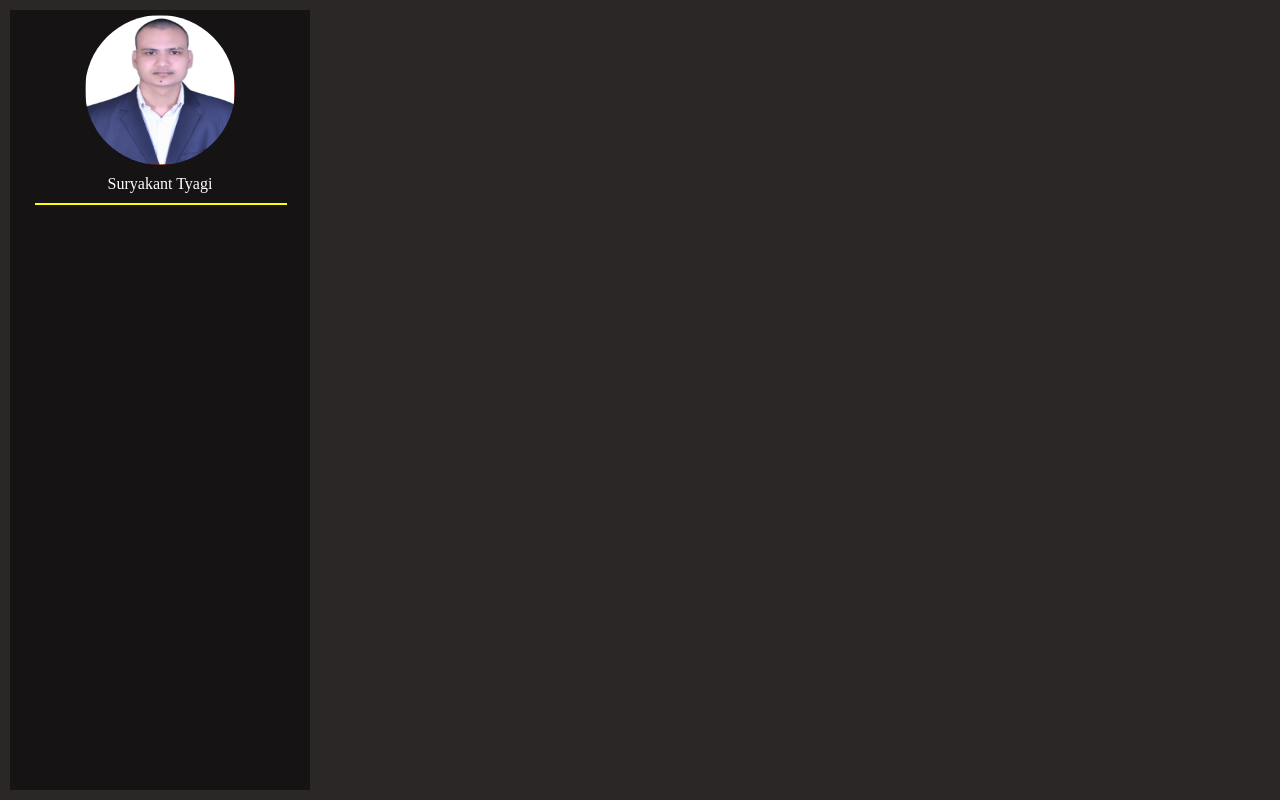
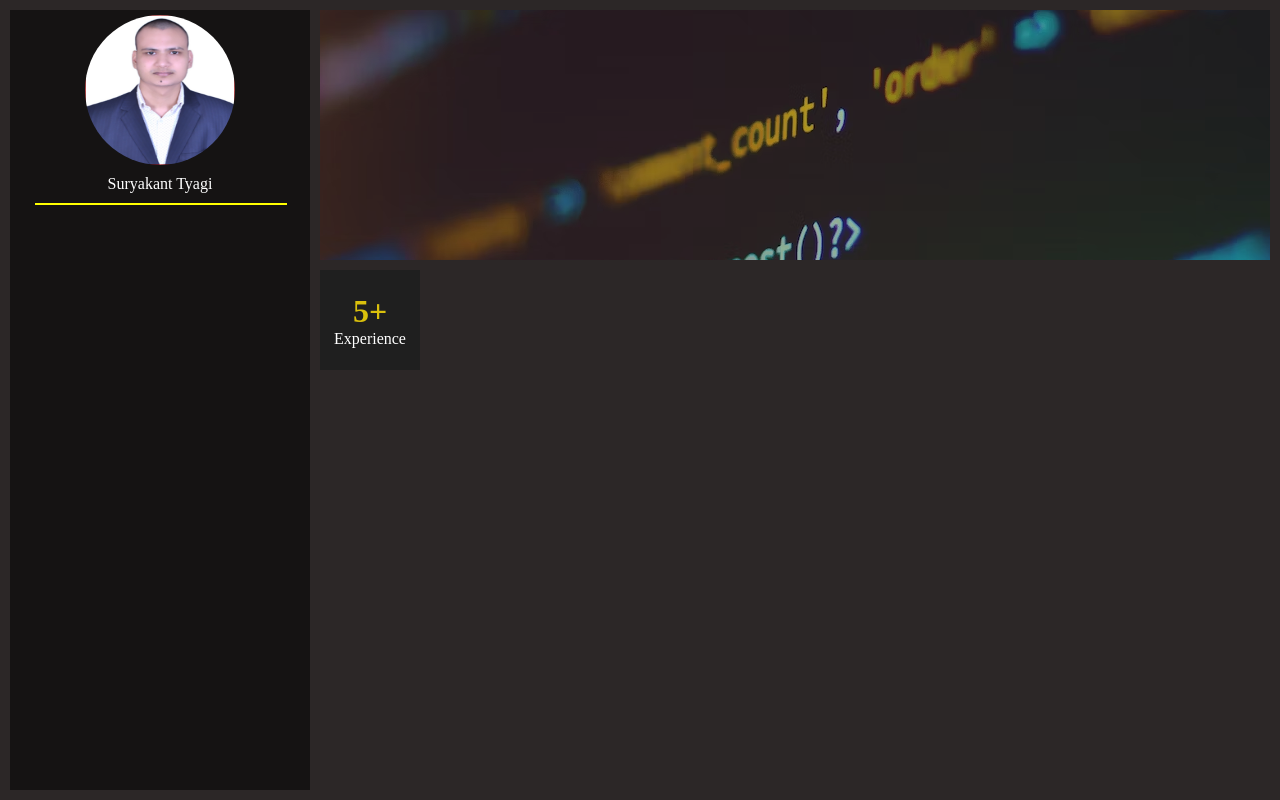
Before and after one commit to suryakanttyagi/profile-builder, a React (Create React App) app: page / in a window 1280 px wide. Built offline with nearby package versions, Linux system fonts and the light colour scheme.

Commit message:
added badge and main content

```diff
--- a/src/components/App.js
+++ b/src/components/App.js
@@ -6,7 +6,7 @@ function App() {
   return (
     <div className="app d-flex">
       <Nav/>
-      <div></div>
+      <Main/>
     </div>
   );
 }
--- /dev/null
+++ b/src/components/card-badge/cardBadge.js
@@ -0,0 +1,12 @@
+import './cardBadge.scss';
+
+function CardBadge() {
+    return (
+        <div className="cardBadge text-center">
+            <h1 className='number'>5+</h1>
+            <div className='topic'>Experience</div>
+        </div>
+    )
+}
+
+export default CardBadge;
--- /dev/null
+++ b/src/components/card-badge/cardBadge.scss
@@ -0,0 +1,16 @@
+.cardBadge {
+    background-color: #1f1f1f;
+    display: flex;
+    flex-direction: column;
+    height: 100px;
+    justify-content: center;
+    width: 100px;
+
+    & .number {
+        color: #dac00c;
+    }
+
+    & .topic {
+        color: #ffffff;
+    }
+}
--- a/src/components/main/main.js
+++ b/src/components/main/main.js
@@ -1,9 +1,20 @@
 import './main.scss';
+import CardBadge from '../card-badge/cardBadge';
 
 function Main() {
   return (
-    <main>
-      <section className="firstSection">
+    <main className='main'>
+      <div className='card'>
+        <div className='card-head'>
+          <div className='profile-background'>
+            <div className='cover'></div>
+          </div>
+          <div className='detail-card d-flex jusfity-between'>
+            <CardBadge/>
+          </div>
+        </div>
+      </div>
+      {/* <section className="firstSection">
         <div className="leftSection">
           Hi, AM <span className="purple">Suryakant</span>
           <span id="element"></span>
@@ -11,9 +22,9 @@ function Main() {
         <div className="rightSection">
           <img src="dev.png.png" alt="" />
         </div>
-      </section>
-      <hr />
-      <section className="secondsection">
+      </section> */}
+      {/* <hr /> */}
+      {/* <section className="secondsection">
         <div className="about-section">
           <div className="social-links">
             <h4>connect with me</h4>
@@ -69,7 +80,7 @@ function Main() {
             <i className="fa-brands fa-whatsapp"></i>
           </a>
         </div>
-      </section>
+      </section> */}
     </main>
   );
 }
--- a/src/components/main/main.scss
+++ b/src/components/main/main.scss
@@ -1,70 +1,17 @@
-main hr {
-    border: 0;
-    background: #9c97f1;
-    height: 1.2px;
-    margin: 60px 84px;
+.main {
+  flex: 1;
+  margin-left: 10px;
+
+  & .profile-background {
+    background: url('../../../public/background-image.avif') no-repeat center center;
+    height: 250px;
+    margin-bottom: 10px;
+    position: relative;
+    & .cover {
+      background-color: #0000004a;
+      height: 100%;
+      position: absolute;
+      width: 100%;
+    }
   }
-
-  .left {
-    font-size: 1.5rem;
-    margin-left: 30px;
-  }
-
-  .firstSection {
-    display: flex;
-    justify-content: space-around;
-    align-items: center;
-    margin: 90px 0;
-  }
-
-  .firstSection > div {
-    width: 30%;
-  }
-
-  .leftSection {
-    font-size: 1.7rem;
-  }
-
-  .rightSection img {
-    width: 80%;
-  }
-
-  .purple {
-    color: rgb(170, 107, 228);
-  }
-
-  #element {
-    color: rgb(170, 107, 228);
-  }
-
-  .secondsection {
-    padding: 0 4rem;
-  }
-  .download {
-    padding: 10px 20px;
-    font-size: 16px;
-    margin-top: 20px;
-  }
-  .icons {
-    display: flex;
-    justify-content: center;
-    margin-top: 50px;
-  }
-  .icons a {
-    margin: 0 10px;
-    font-size: 1.5rem;
-  }
-  h4 {
-    font-size: 10px;
-    text-align: center;
-  }
-  .social-links {
-    padding: 10px;
-    margin-right: 50px;
-  }
-  .about-me {
-    padding: 10px;
-  }
-  .about-section {
-    display: flex;
-  }
+}
--- a/src/components/nav/nav.js
+++ b/src/components/nav/nav.js
@@ -13,7 +13,7 @@ function Nav() {
             </div>
             <div className="h-line"></div>
           </div>
-          <div class="card-body">
+          <div className="card-body">
 
           </div>
         </div>
--- a/src/index.scss
+++ b/src/index.scss
@@ -16,6 +16,10 @@
   justify-content: center;
 }
 
+.justify-between {
+  justify-content: space-between;
+}
+
 .align-center {
   align-items: center;
 }
```
Also changed, not shown: public/background-image.avif (added).
